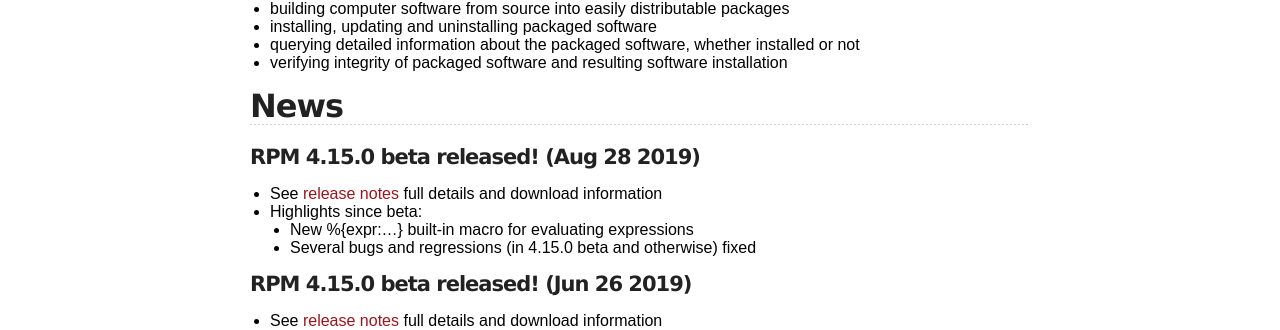
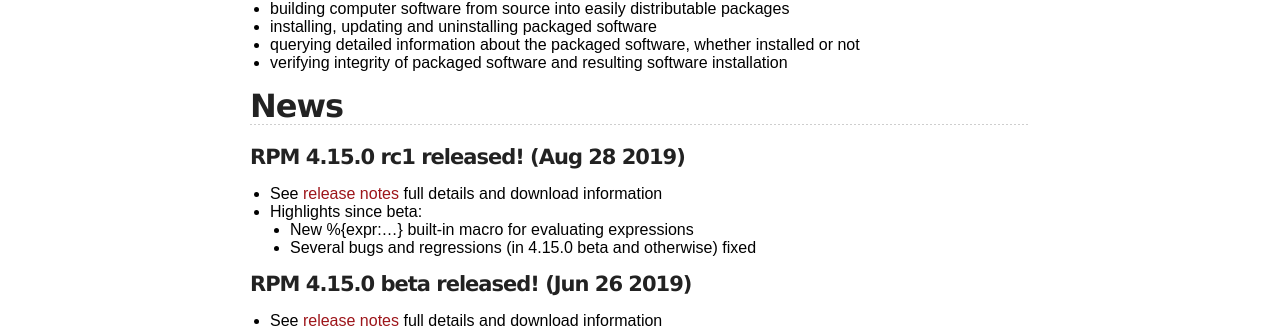
Before and after one commit to rpm-software-management/rpm-web, a Jekyll site: the page built from index.md, in a window 1280 px wide and 900 px high. Shown: the part 326-656 px from the top of the window. Built offline with Jekyll 4.4.1, drawn with Linux system fonts in a browser that asks for light colours.

Commit message:
Oops, its rc1 not beta

```diff
--- a/index.md
+++ b/index.md
@@ -16,7 +16,7 @@ capable of
 
 ## News
 
-#### RPM 4.15.0 beta released! (Aug 28 2019)
+#### RPM 4.15.0 rc1 released! (Aug 28 2019)
 * See [release notes](wiki/Releases/4.15.0) full details and download information
 * Highlights since beta:
   * New %{expr:...} built-in macro for evaluating expressions
```
